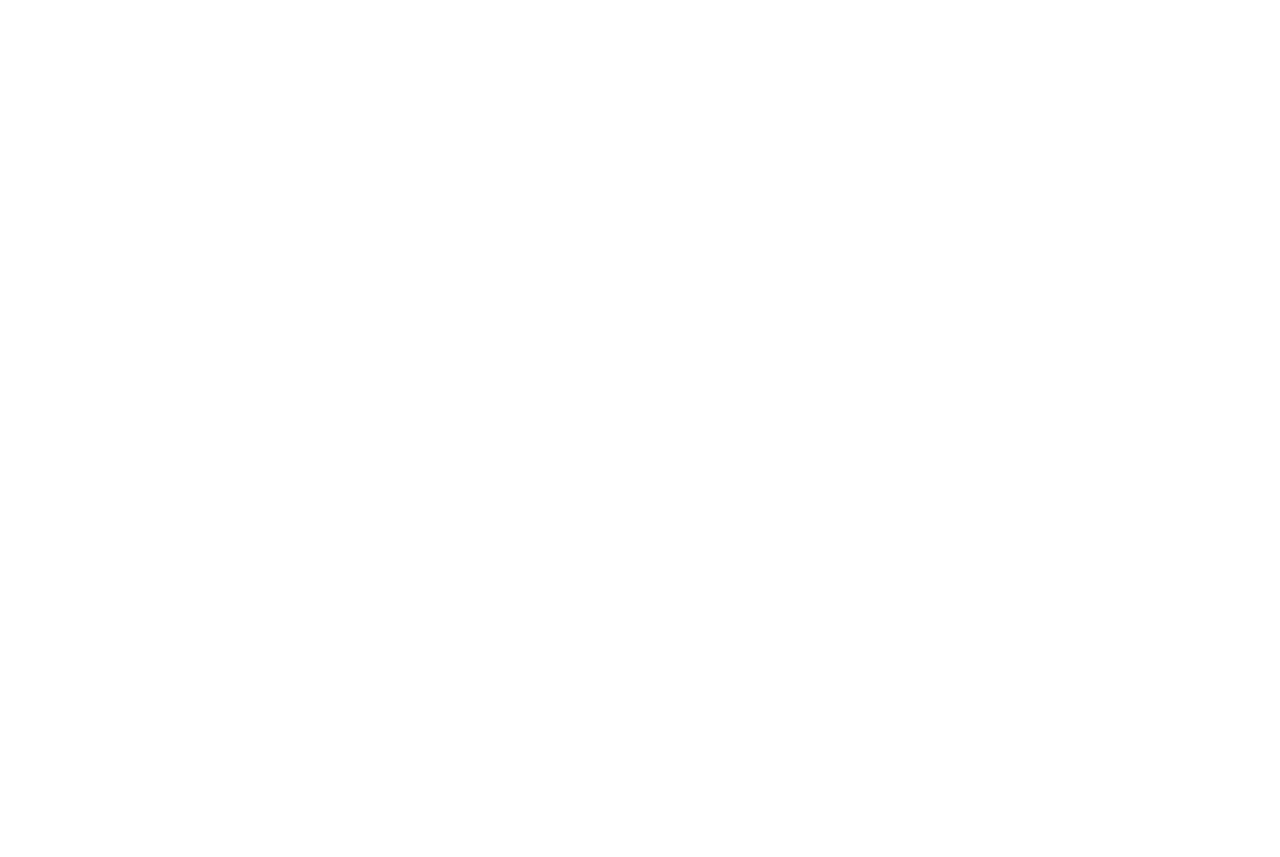
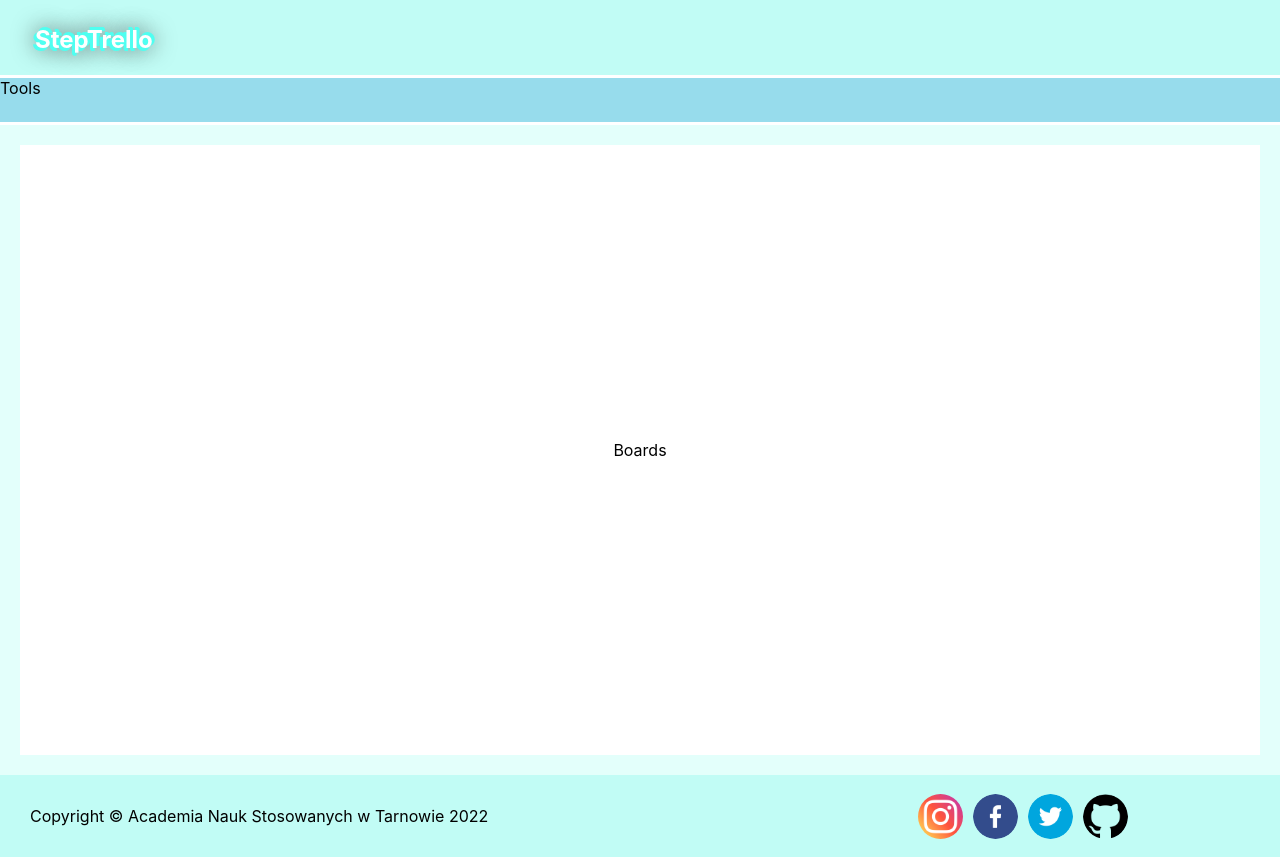
Before and after one commit to kuborek2/StepTrello, a React (Create React App) app in the folder frontend/: page /access/dashboard in a window 1280 px wide. Before the commit this address had no page. Before the commit the page ends 800 px from the top, so only its background shows below. Built offline with nearby package versions, Linux system fonts and the light colour scheme.

Commit message:
Fixed the React Redux. Added some user dependent visuals as well as new boards screen

```diff
--- a/frontend/package.json
+++ b/frontend/package.json
@@ -12,7 +12,6 @@
     "react-redux": "^8.0.4",
     "react-router-dom": "^6.4.2",
     "react-scripts": "5.0.1",
-    "redux": "^4.2.0",
     "web-vitals": "^2.1.4"
   },
   "scripts": {
--- a/frontend/src/components/AccessPage.js
+++ b/frontend/src/components/AccessPage.js
@@ -1,6 +1,11 @@
 import { Outlet } from "react-router-dom";
 import Footer from './Footer';
 import TopNavigation from './TopNavigation';
+
+// const divStyle = {
+//     width: '100%',
+//     overflow: 'hidden'
+// };
 
 const AccessPage = () => {
     return (
--- /dev/null
+++ b/frontend/src/components/DashboardPage.css
@@ -0,0 +1,27 @@
+.container {
+
+}
+
+.toolbar {
+    box-sizing: border-box;
+    -moz-box-sizing: border-box;
+    -webkit-box-sizing: border-box;
+    background-color: #97DCEC;
+    border-style: solid;
+    border-color: white;
+    border-width: 3px 0px 3px 0px;
+    width: 100%;
+    height: 50px;
+}
+
+.dashboardBox {
+    box-sizing: border-box;
+    -moz-box-sizing: border-box;
+    -webkit-box-sizing: border-box;
+    width: 100%;
+    height: calc(100vh - 150px);
+    border: 20px solid #E3FFFB;
+    display: flex;
+    align-items: center;
+    justify-content: center;
+}
--- /dev/null
+++ b/frontend/src/components/DashboardPage.js
@@ -0,0 +1,17 @@
+import './DashboardPage.css'
+
+const DashboardPage = () => {
+    return (
+        <div className='container'>
+            <div className='toolbar'>
+                Tools
+            </div>
+            <div className='dashboardBox'>
+                Boards
+            </div>
+
+        </div>
+    );
+}
+
+export default DashboardPage;
--- a/frontend/src/components/Footer.css
+++ b/frontend/src/components/Footer.css
@@ -3,7 +3,7 @@
     padding: 0px;
     overflow: hidden;
     padding: 15px 30px 15px 30px;
-    width: 100%;
+    width: calc(100%-60px);
     display: grid;
     grid-template-columns: 45% 45%;
     margin: auto;
--- a/frontend/src/components/FrontPage.js
+++ b/frontend/src/components/FrontPage.js
@@ -1,8 +1,41 @@
 import { Link } from "react-router-dom";
 import './FrontPage.css'
 import Footer from './Footer'
+import { useSelector } from "react-redux";
 
 const FrontPage = () => {
+
+    const login = useSelector(state => state.login)
+
+    const LoggedOutUserButtons = () => {
+        return (
+            <div className='buttonSpace'>
+                <Link to="access/signin">
+                <button className="navButton">
+                    Sign in
+                </button>
+                </Link>
+                <Link to="access/register">
+                    <button className="navButton">
+                        Register
+                    </button>
+                </Link>
+            </div>
+        );
+    }
+
+    const LoggedInUserButton = () => {
+        return (
+            <div className='buttonSpace'>
+                <Link to="access/dashboard">
+                    <button className="navButton">
+                        Go to Dashboard
+                    </button>
+                </Link>
+            </div>
+        );
+    }
+
     return (
         <div className="pageLayout">
             <div className="topElement">
@@ -17,18 +50,7 @@
                         Not anymore.
                         Register today to see how smoothly your day can go.
                     </p>
-                    <div className='buttonSpace'>
-                        <Link to="access/signin">
-                        <button className="navButton">
-                            Sign in
-                        </button>
-                        </Link>
-                        <Link to="access/register">
-                            <button className="navButton">
-                                Register
-                            </button>
-                        </Link>
-                </div>
+                    { login.isUserLoggedIn ? <LoggedInUserButton/> : <LoggedOutUserButtons/> }
                 </article>
             </div>
             <Footer/>
--- a/frontend/src/components/TopNavigation.css
+++ b/frontend/src/components/TopNavigation.css
@@ -1,18 +1,18 @@
 .layout {
     margin: 0px;
-    padding: 0px;
     overflow: hidden;
     padding: 0px 30px 0px 30px;
-    width: 100%;
-    /* display: grid;
-    grid-template-columns: 45% 45%; */
-    margin: auto;
+    width: calc(100%-60px);
+    display: flex;
+    flex-direction: row;
+    justify-content: space-between;
     background-color: #C1FCF5;
     height: 75px;
 }
 
 .layout > a {
     text-decoration: none;
+    width: fit-content;
 }
 
 .header {
@@ -21,4 +21,32 @@
     width: fit-content;
     padding: 5px;
     color: white;
+    text-align: center;
 }
+
+.userControlButtons {
+    display: flex;
+    justify-content: center;
+    align-items: center;
+}
+
+.userControlButtons > button {
+    margin: 15px;
+    width: 8vw;
+    height: 5vh;
+    min-width: fit-content;
+    min-height: fit-content;
+    background-color: #00C5B9;
+    color: white;
+    border: none;
+    border-radius: 10vw;
+}
+
+#userName {
+    background-color: #00c5b87c;
+}
+
+#logOutBtn:hover {
+    background-color: white;
+    color: black;
+}
--- a/frontend/src/components/TopNavigation.js
+++ b/frontend/src/components/TopNavigation.js
@@ -1,7 +1,24 @@
+import { useSelector } from "react-redux";
 import { Link } from "react-router-dom";
 import './TopNavigation.css'
 
 const TopNavigation = () => {
+
+    const login = useSelector(state => state.login)
+    const user = "user";
+    const UserControlButtons = (...props) => {
+        return (
+            <div className="userControlButtons">
+                <button disabled id="userName">
+                    { user }
+                </button>
+                <button id="logOutBtn">
+                    Log out
+                </button>
+            </div>
+        );
+    }
+
     return (
         <div className="layout">
             <Link to="/">
@@ -9,6 +26,7 @@
                     StepTrello
                 </h2>
             </Link>
+            { login.isUserLoggedIn ? <UserControlButtons/> : "" }
         </div>
     );
 }
--- a/frontend/src/index.js
+++ b/frontend/src/index.js
@@ -11,27 +11,26 @@
 import RegisterPage from './components/RegisterPage';
 import AccessPage from './components/AccessPage';
 import SignInPage from './components/SignInPage';
-import { createStore, applyMiddleware } from 'redux'
 import { Provider } from 'react-redux'
-import thunk from 'redux-thunk'
-import reducersIndex from './store/reducersIndex';
+import store from './store/storeIndex';
+import DashboardPage from './components/DashboardPage';
 
-const store = createStore(reducersIndex, applyMiddleware(thunk))
 
 const root = ReactDOM.createRoot(document.getElementById('root'));
 root.render(
-  <Provider store={store}>
     <BrowserRouter>
+      <Provider store={store}>
       <Routes>
         <Route path="/" element={<App />} />
         <Route path="access" element={<AccessPage />}>
           <Route path="register" element={<RegisterPage />}/>
           <Route path="signin" element={<SignInPage />}/>
+          <Route path="dashboard" element={<DashboardPage />}/>
 
         </Route>
       </Routes>
-    </BrowserRouter>
-  </Provider>,
+      </Provider>
+    </BrowserRouter>,
 );
 
 // If you want to start measuring performance in your app, pass a function
--- a/frontend/src/store/loginSlice.js
+++ b/frontend/src/store/loginSlice.js
@@ -1,15 +1,15 @@
 import { createSlice } from "@reduxjs/toolkit";
 
-const initalState = {
-    isUserLoggedIn: false
+const initialState = {
+    isUserLoggedIn: false,
 }
 
-export const loginSlice = createSlice({
+const loginSlice = createSlice({
     name: 'login',
-    initalState,
+    initialState,
     reducers: {
         toggleLogin: (state) => {
-            state.isUserLoggedIn = !state.isUserLoggedIn
+            state.isUserLoggedIn = !(state.isUserLoggedIn)
         },
     },
 });
--- a/frontend/src/store/reducersIndex.js
+++ /dev/null
@@ -1,9 +0,0 @@
-import { combineReducers } from 'redux'
-import loginReducer from './loginSlice'
-
-
-export default combineReducers({
-    reducer: {
-        login: loginReducer,
-    }
-})
--- /dev/null
+++ b/frontend/src/store/storeIndex.js
@@ -0,0 +1,8 @@
+import { configureStore } from '@reduxjs/toolkit';
+import loginSlice from './loginSlice';
+
+export default configureStore({
+    reducer: {
+      login: loginSlice,
+    }
+  });
```
Also changed, not shown: 1 other file (tests, documents, lock files or other folders).
